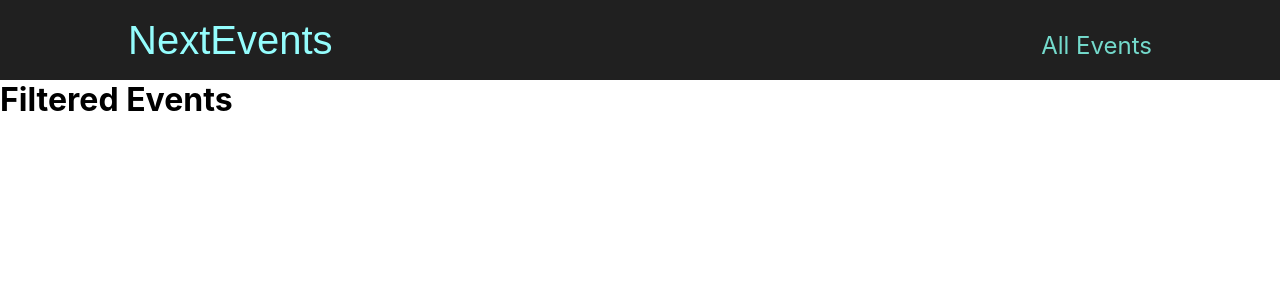
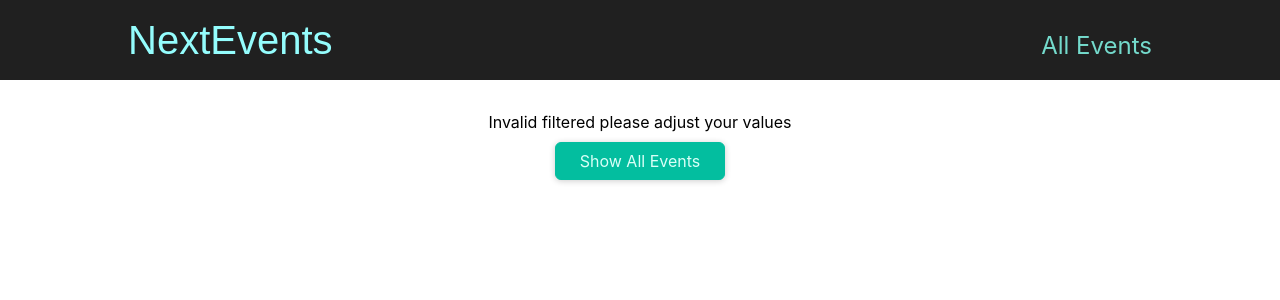
Before and after one commit to kirk-admin/next-event, a Next.js app: page /events/e2 in a window 1280 px wide. Shown: the top 300 px of the page. Built offline with nearby package versions, Linux system fonts and the light colour scheme.

Commit message:
add error messages

```diff
--- a/components/events/event-item.module.css
+++ b/components/events/event-item.module.css
@@ -3,10 +3,11 @@
   border-radius: 8px;
   overflow: hidden;
   background-color: white;
-  margin: 1rem;
+  margin: 1rem auto;
   display: flex;
   flex-direction: column;
   gap: 1rem;
+  max-width: 950px;
 }
 
 .item img {
--- /dev/null
+++ b/components/events/results-title.module.css
@@ -0,0 +1,10 @@
+.title {
+  margin: 2rem auto;
+  width: 90%;
+  max-width: 40rem;
+  text-align: center;
+  display: flex;
+  flex-direction: column;
+  align-items: center;
+  gap: 10px;
+}
--- /dev/null
+++ b/components/events/results-title.tsx
@@ -0,0 +1,20 @@
+import Button from "../ui/button";
+import classes from "./results-title.module.css";
+
+function ResultsTitle(props: any) {
+  const { date } = props;
+
+  const humanReadableDate = new Date(date).toLocaleDateString("en-US", {
+    month: "long",
+    year: "numeric",
+  });
+
+  return (
+    <section className={classes.title}>
+      <h1>Events in {humanReadableDate}</h1>
+      <Button link="/events">Show all events</Button>
+    </section>
+  );
+}
+
+export default ResultsTitle;
--- a/pages/events/[...slug].tsx
+++ b/pages/events/[...slug].tsx
@@ -1,10 +1,69 @@
-import React from "react";
+import { useRouter } from "next/router";
+import EventList from "../../components/events/event-list";
+import ResultsTitle from "../../components/events/results-title";
+import Button from "../../components/ui/button";
+import { getFilteredEvents } from "../../data/event-data";
 
 const FilteredEvenPage = () => {
+  const router = useRouter();
+  const filterData = router.query.slug;
+
+  if (!filterData) {
+    return (
+      <>
+        <div className="title">
+          <p>Loading...</p>
+        </div>
+      </>
+    );
+  }
+
+  const filteredYear = filterData[0];
+  const filteredMonth = filterData[1];
+  const numYear = +filteredYear;
+  const numMonth = +filteredMonth;
+
+  if (
+    isNaN(numYear) ||
+    isNaN(numMonth) ||
+    numYear > 2030 ||
+    numYear < 2021 ||
+    numMonth < 1 ||
+    numMonth > 12
+  ) {
+    return (
+      <>
+        <div className="title">
+          <p>Invalid filtered please adjust your values</p>
+          <Button link="/events">Show All Events</Button>
+        </div>
+      </>
+    );
+  }
+
+  const filteredEvents = getFilteredEvents({
+    year: numYear,
+    month: numMonth,
+  });
+
+  if (!filteredEvents || filteredEvents.length === 0) {
+    return (
+      <>
+        <div className="title">
+          <p>No events found.</p>
+          <Button link="/events">Show All Events</Button>
+        </div>
+      </>
+    );
+  }
+  //-1 to start numMonth to 0
+  const date = new Date(numYear, numMonth - 1);
+
   return (
-    <div>
-      <h1>Filtered Events</h1>
-    </div>
+    <>
+      <ResultsTitle date={date} />
+      <EventList items={filteredEvents} />
+    </>
   );
 };
 
--- a/styles/globals.css
+++ b/styles/globals.css
@@ -17,6 +17,22 @@ a {
   box-sizing: border-box;
 }
 
+.canter {
+  margin: 0 auto;
+  text-align: center;
+}
+
+.title {
+  margin: 2rem auto;
+  width: 90%;
+  max-width: 40rem;
+  text-align: center;
+  display: flex;
+  flex-direction: column;
+  align-items: center;
+  gap: 10px;
+}
+
 @media (prefers-color-scheme: dark) {
   html {
     color-scheme: dark;
```
